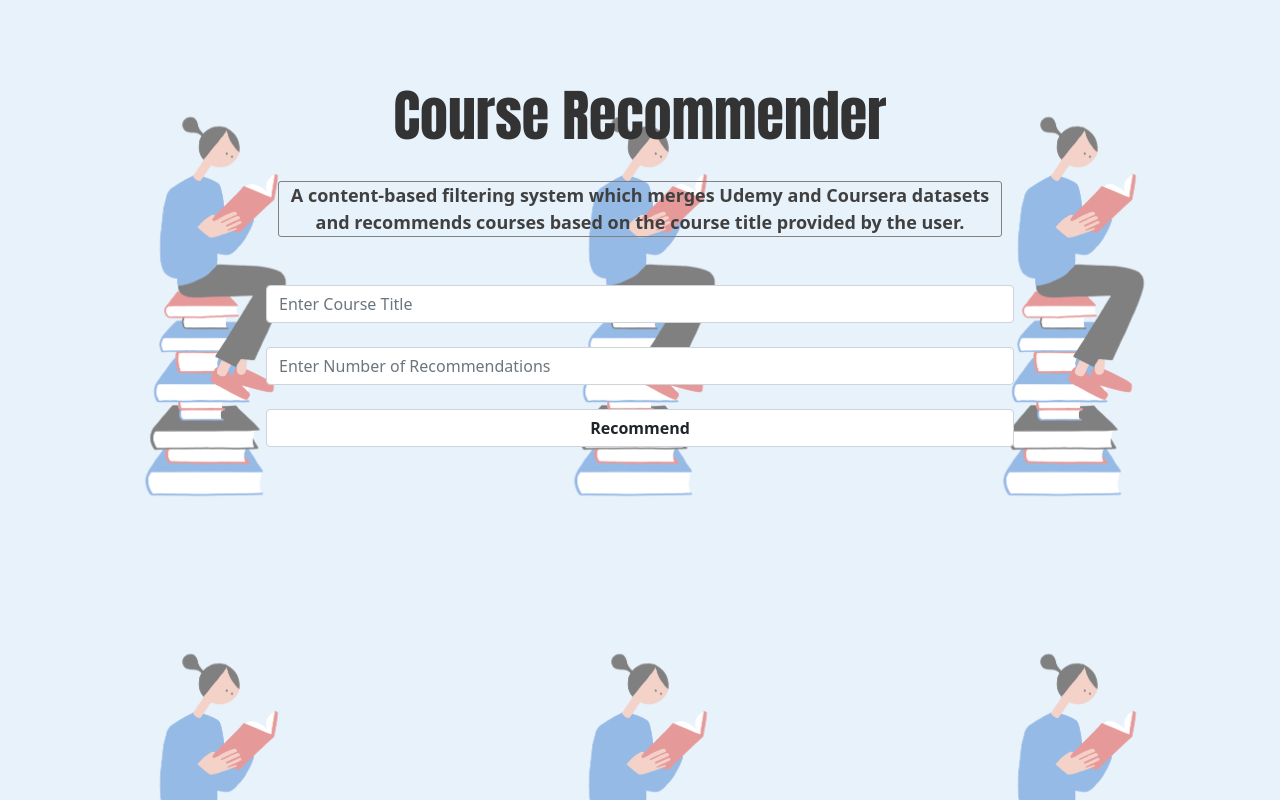
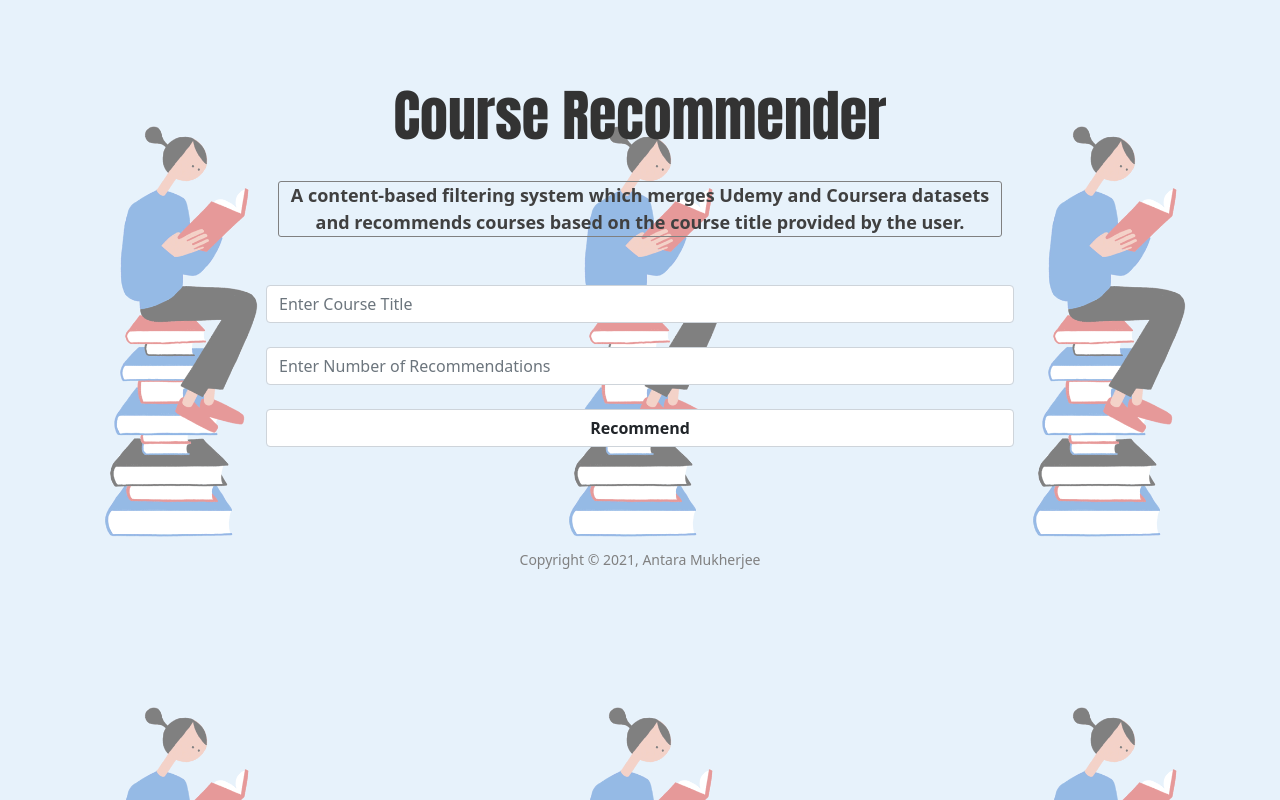
Before and after one commit to antaramukh/Course-Recommender-System, a Flask app: page / in a window 1280 px wide. Run offline with Flask 2, Linux system fonts and the light colour scheme; some libraries are stand-ins or nearby versions.

Commit message:
Update index.html

```diff
--- a/templates/index.html
+++ b/templates/index.html
@@ -97,6 +97,12 @@
         .bg-cover {
             background-size: cover !important;
         }
+        footer {
+            text-align: center;
+            padding: 10px;
+            font_size: 25px;
+            color: gray;
+        }
 
         @media (max-width: 993px) and (min-width:663px){
             .main-body {
@@ -146,6 +152,7 @@
           {{ table|safe }}
           {% endfor %}
       </div> <br> <br>
+      <footer> <small>Copyright &copy; 2021, Antara Mukherjee</small> </footer>
   </center>
 </body>
 </html>
```
